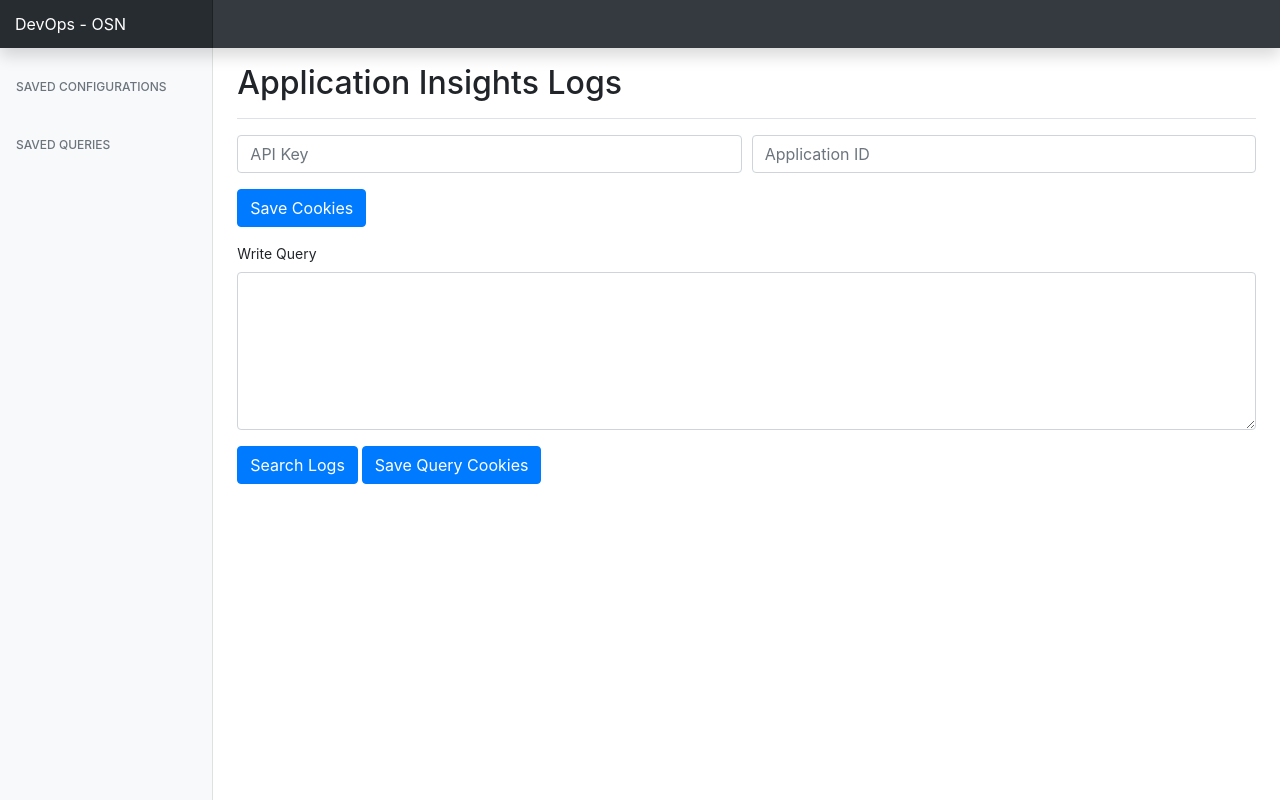
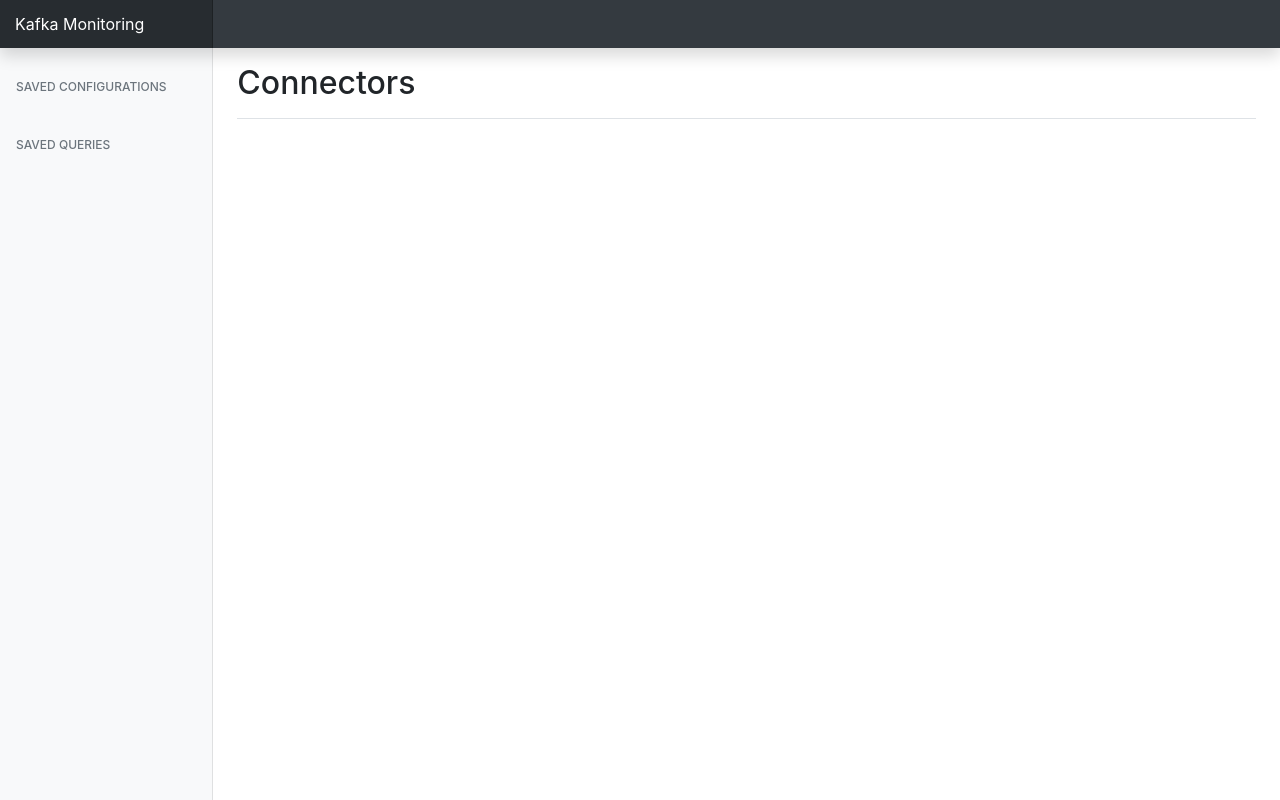
Before and after one commit to nomansadiq11/kafka-connect-monitoring, a plain HTML site: page app/index.html in a window 1280 px wide. Drawn offline with nearby package versions, Linux system fonts and the light colour scheme; some packages are replaced by stand-ins of ours; some icons are missing.

Commit message:
added docker compose and application modification

```diff
--- a/app/index.html
+++ b/app/index.html
@@ -47,7 +47,7 @@
 
 <body ng-app="AppInsights" ng-controller="AppInsightsController" ng-init="fn_GetAllConfigs();fn_LoadCacheValues()">
     <nav class="navbar navbar-dark fixed-top bg-dark flex-md-nowrap p-0 shadow">
-        <a class="navbar-brand col-sm-3 col-md-2 mr-0" href="#">DevOps - OSN</a>
+        <a class="navbar-brand col-sm-3 col-md-2 mr-0" href="#">Kafka Monitoring</a>
     </nav>
 
     <div class="container-fluid">
@@ -80,7 +80,7 @@
 
             <main role="main" class="col-md-9 ml-sm-auto col-lg-10 px-4">
                 <div class="d-flex justify-content-between flex-wrap flex-md-nowrap align-items-center pt-3 pb-2 mb-3 border-bottom">
-                    <h1 class="h2">Application Insights Logs</h1>
+                    <h1 class="h2">Connectors</h1>
                     <div class="btn-toolbar mb-2 mb-md-0">
                         <!-- <div class="btn-group mr-2">
                             <button type="button" class="btn btn-sm btn-outline-secondary">Share</button>
@@ -92,33 +92,6 @@
                     </div>
                 </div>
 
-                <form>
-                    <div class="form-row">
-                        <div class="form-group col-md-6">
-                            <input type="password" class="form-control" id="exampleFormControlInput1" placeholder="API Key" ng-model="APIKey">
-                        </div>
-                        <div class="form-group col-md-6">
-                            <input type="password" class="form-control" id="exampleFormControlInput1" placeholder="Application ID" ng-model="AppID">
-                        </div>
-                    </div>
-
-                    <div class="form-row">
-                        <div class="form-group col-md-6">
-                            <button type="button" class="btn btn-primary" ng-click="fn_SaveConfiguration()">Save Cookies</button>
-                        </div>
-
-                    </div>
-
-                    <div class="form-group">
-                        <label for="exampleFormControlTextarea1">Write Query</label>
-                        <textarea class="form-control" id="exampleFormControlTextarea1" rows="6" ng-model="query"></textarea>
-                    </div>
-                    <div class="form-group">
-                        <button type="button" class="btn btn-primary" ng-click="fn_GetLogs()">Search Logs</button>
-                        <button type="button" class="btn btn-primary" ng-click="fn_SaveQuery()">Save Query Cookies</button>
-                    </div>
-
-                </form>
 
                 <!-- <h2>Logs</h2> -->
                 <div class="table-responsive">
```
Also changed, not shown: docker-compose.yaml (added, +10 -0 lines), README.md (renamed from app/README.md), 2 other files.
